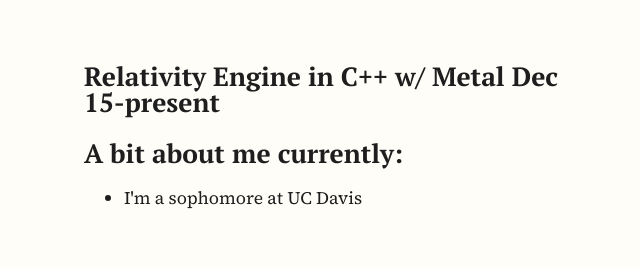
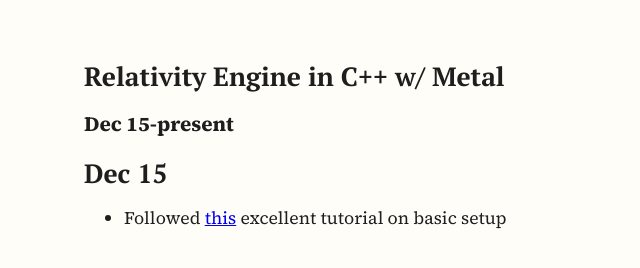
Before and after one commit to cjrohandj/cjrohandj.github.io, a plain HTML site: page relativityengine/index.html in a window 1280 px wide. Shown: the whole page, without its empty margins (306-946 px from the left). Drawn offline with Linux system fonts and the light colour scheme.

Commit message:
Update index.html

```diff
--- a/relativityengine/index.html
+++ b/relativityengine/index.html
@@ -76,14 +76,17 @@
 
   <body>
     <div class="container">
-      <h2>Relativity Engine in C++ w/ Metal Dec 15-present</h2>
+      <h2>Relativity Engine in C++ w/ Metal</h2>
+      <h3>Dec 15-present</h3>
 
 
       <div class="content">
         <div class="Dec 15">
-          <h2>A bit about me currently:</h2>
+          <h2>Dec 15</h2>
           <ul>
-            <li>I'm a sophomore at UC Davis</li>
+            <li>Followed <a href = "https://winter.dev/articles/physics-engine">this</a> excellent tutorial on basic setup</li>
+
+
           </ul>
 
         </div>
```
